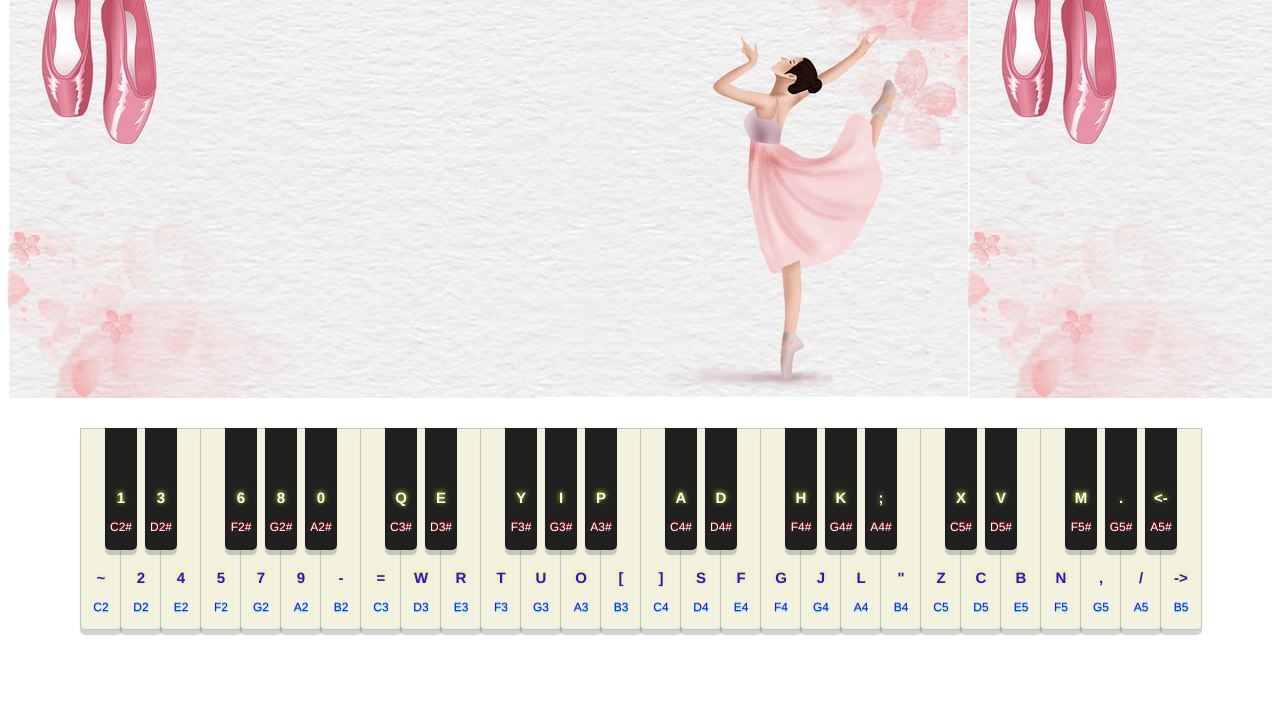
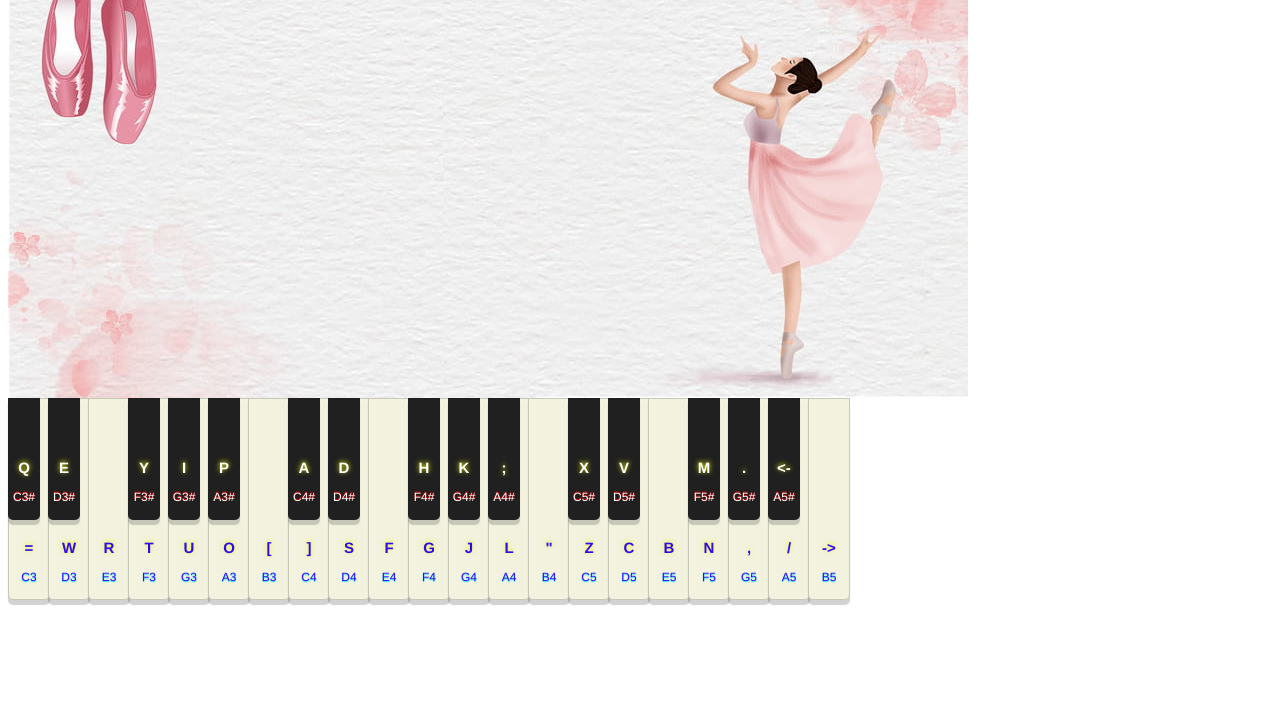
Before and after one commit to felipeLx/piano, a plain HTML site: page index.html in a window 1280 px wide. Shown: the part 73-800 px from the top of the page. Drawn offline with Linux system fonts and the light colour scheme.

Commit message:
resize piano

```diff
--- a/main.css
+++ b/main.css
@@ -1,6 +1,10 @@
+.body {
+    width: 840px;
+}
+
 .title{
     height: 450px;
-    background-repeat: repeat;
+    background-repeat: no-repeat;
     background-image: url(image/ballet.jpg);
     text-align: center;
 }
@@ -21,4 +25,4 @@
 
 .white { background-color: #F2F2DE; color: #3008F5; z-index: 0; text-shadow: 0px 1px 1px #08E8F5; }
 
-.keyboard-holder { margin: 30px auto; height: 200px; position:relative; user-select:none; -webkit-user-select:none;-moz-user-select:none;-o-user-select:none; }
+.keyboard-holder { height: 200px; position:relative; user-select:none; -webkit-user-select:none;-moz-user-select:none;-o-user-select:none; }
--- a/playPiano.js
+++ b/playPiano.js
@@ -215,7 +215,7 @@ function playKeyboard(){
 	var iWhite = 0;
 	var notes = __audioSynth._notes; //C, C#, D....A#, B
 
-	for(var i=-2;i<=1;i++) {
+	for(var i=-1;i<=1;i++) {
 		for(var n in notes) {
 			if(n[2]!='b') {
 				var thisKey = document.createElement('div');
@@ -223,7 +223,7 @@ function playKeyboard(){
 					thisKey.className = 'black key'; //2 classes
 					thisKey.style.width = '30px';
 					thisKey.style.height = '120px';
-					thisKey.style.left = (40 * (iWhite - 1)) + 25 + 'px';
+					thisKey.style.left = (40 * (iWhite - 1)) + 0 + 'px';
 				} else {
 					thisKey.className = 'white key';
 					thisKey.style.width = '40px';
```
